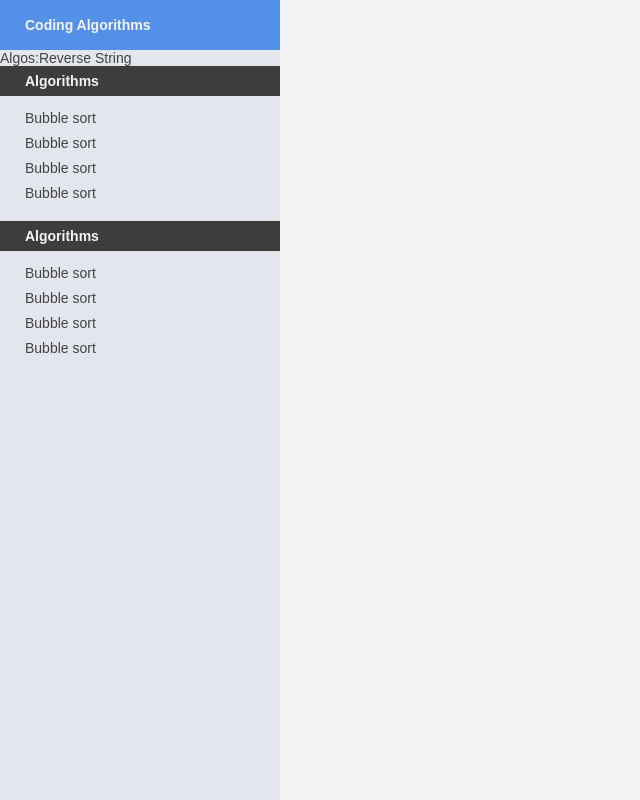
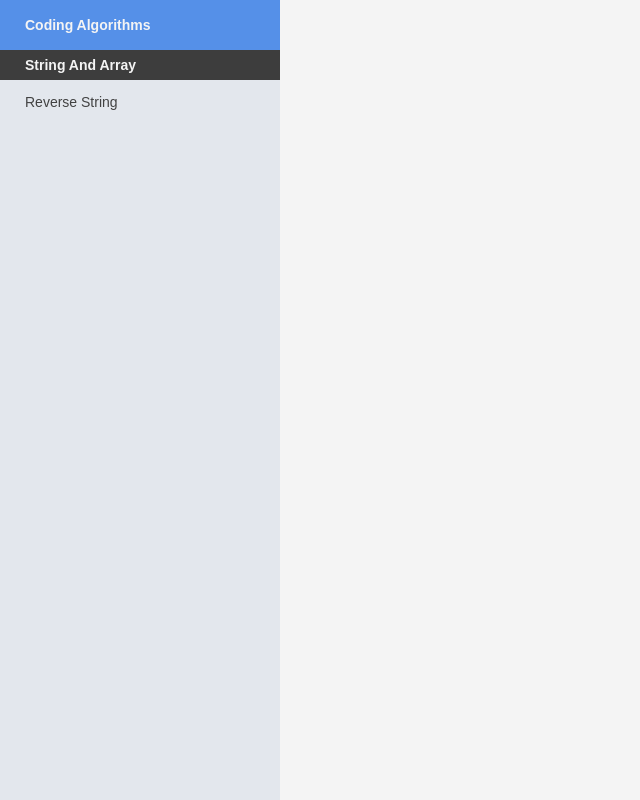
Before and after one commit to ericnam/codingalgorithms, a React (Create React App) app in the folder client/: page / in a window 1280 px wide. Shown: the whole page, without its empty margins (0-640 px from the left). Built offline with nearby package versions, Linux system fonts and the light colour scheme.

Commit message:
Update JSON structure of algorithms, update SideNavbar to populate algorithms from JSON

```diff
--- a/client/src/algorithms/StringAndArray/index.js
+++ b/client/src/algorithms/StringAndArray/index.js
@@ -1,3 +1,6 @@
 module.exports = {
-    reverseString: require("./reverseString.js")
+    title: "String And Array",
+    algorithms: {
+        reverseString: require("./reverseString.js")
+    }
 };
--- a/client/src/components/SideNavbar.js
+++ b/client/src/components/SideNavbar.js
@@ -3,6 +3,34 @@ import React, { Component } from 'react';
 import Algorithms from './../algorithms/Algorithms';
 
 export default class SideNavbar extends Component {
+
+    createNav = () => {
+        let nav = [];
+        let algorithms = [];
+        let title;
+
+        for (var key in Algorithms) {
+            if (Algorithms.hasOwnProperty(key)) {
+                let section = Algorithms[key];
+
+                title = section.title;
+                for (var key2 in section.algorithms) {
+                    if (section.algorithms.hasOwnProperty(key2)) {
+                        algorithms.push(<a>{section.algorithms[key2].title}</a>);
+                    }
+                }
+
+                nav.push(
+                    <div className="algo-section">
+                        <span className="title">{title}</span>
+                        <nav>{algorithms}</nav>
+                    </div>
+                );
+
+            }
+        }
+        return nav;
+    }
 
     render() {
         return (
@@ -11,33 +39,8 @@ export default class SideNavbar extends Component {
                     <span class="title">Coding Algorithms</span>
                 </div>
 
-                <div>
-                    Algos:
-                    {Algorithms["StringAndArray"]["reverseString"]["title"]}
-                </div>
-
                 <div class="algo-list">
-
-                    <div class="algo-section">
-                        <span class="title">Algorithms</span>
-                        <nav>
-                            <a>Bubble sort</a>
-                            <a>Bubble sort</a>
-                            <a>Bubble sort</a>
-                            <a>Bubble sort</a>
-                        </nav>
-                    </div>
-
-                    <div class="algo-section">
-                        <span class="title">Algorithms</span>
-                        <nav>
-                            <a>Bubble sort</a>
-                            <a>Bubble sort</a>
-                            <a>Bubble sort</a>
-                            <a>Bubble sort</a>
-                        </nav>
-                    </div>
-
+                    {this.createNav()}
                 </div>
             </div>
         );
```
